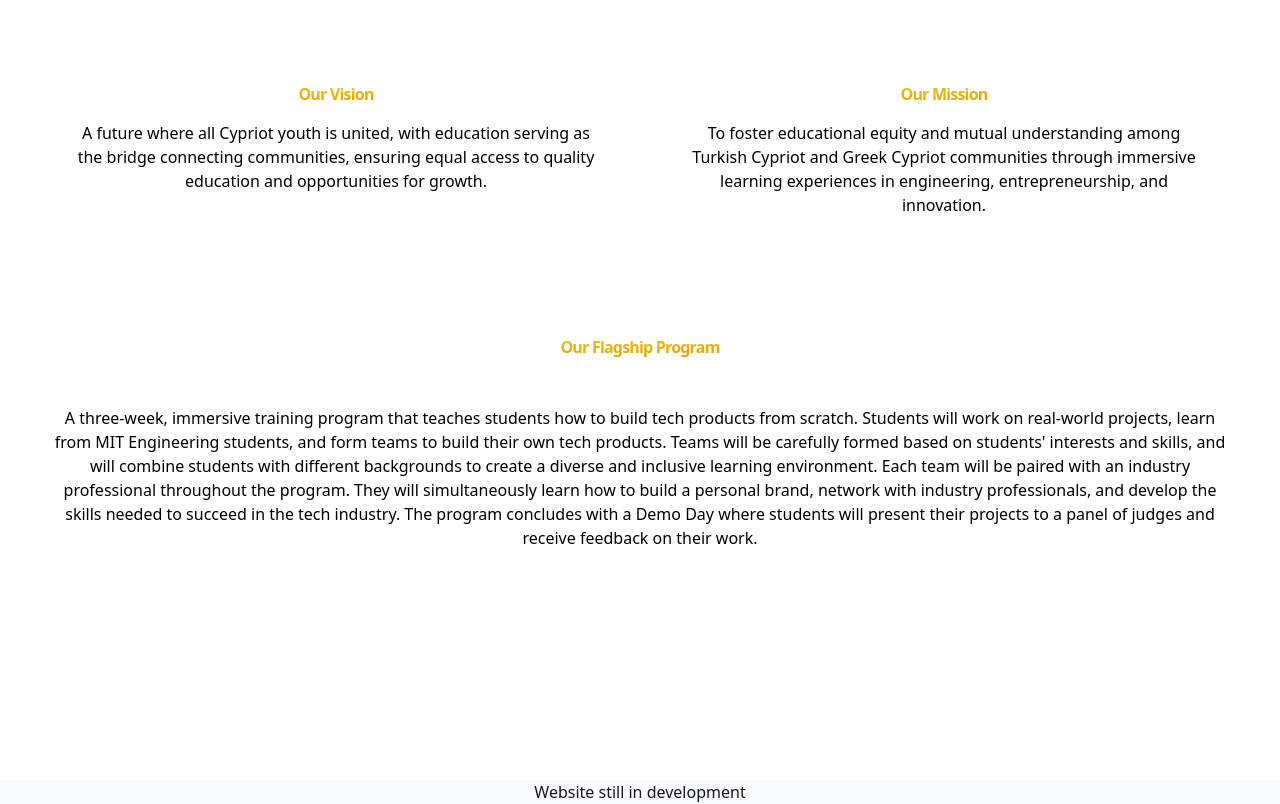
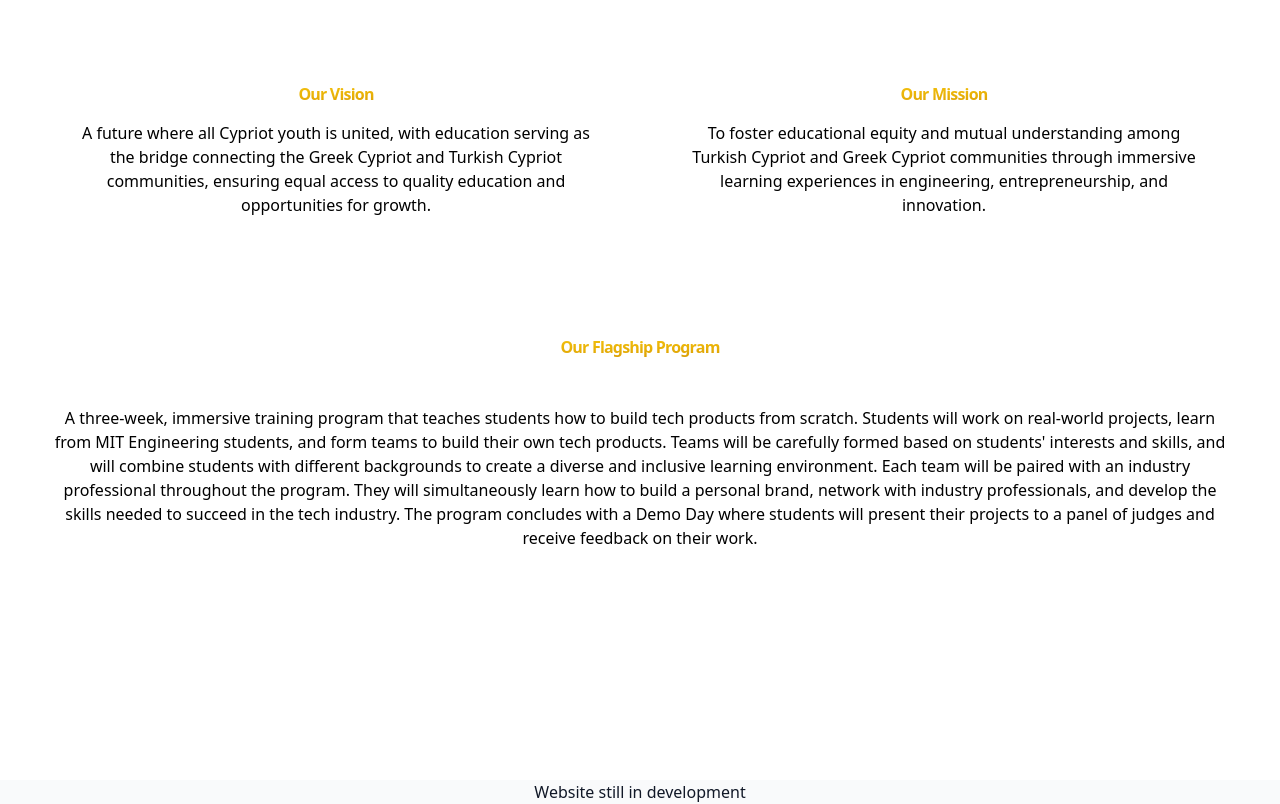
Before and after one commit to Charis02/cyprus_webpage, an Astro site: page / in a window 1280 px wide. Shown: the part 820-1624 px from the top of the page. Built offline with nearby package versions, Linux system fonts and the light colour scheme; Astro itself is replaced by a stand-in of ours; what tailwindcss-fluid-type would draw is missing.

Commit message:
word order for equality

```diff
--- a/src/components/VisionMission.astro
+++ b/src/components/VisionMission.astro
@@ -6,7 +6,7 @@
       <div class="card bg-white rounded p-6 text-center">
         <div class="gradient-text text-center font-extrabold tracking-tighter text-4xl md:text-6xl text-shadow">Our Vision</div>
         <p class="mt-4 text-lg text-black">
-          A future where all Cypriot youth is united, with education serving as the bridge connecting communities, ensuring equal access to quality education and opportunities for growth.
+          A future where all Cypriot youth is united, with education serving as the bridge connecting the Greek Cypriot and Turkish Cypriot communities, ensuring equal access to quality education and opportunities for growth.
         </p>
       </div>
       <div class="card bg-white rounded p-6 text-center">
```
